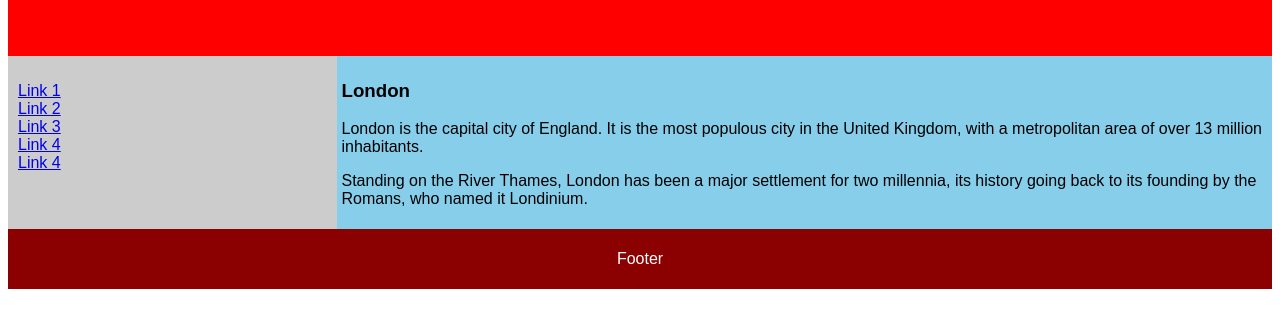
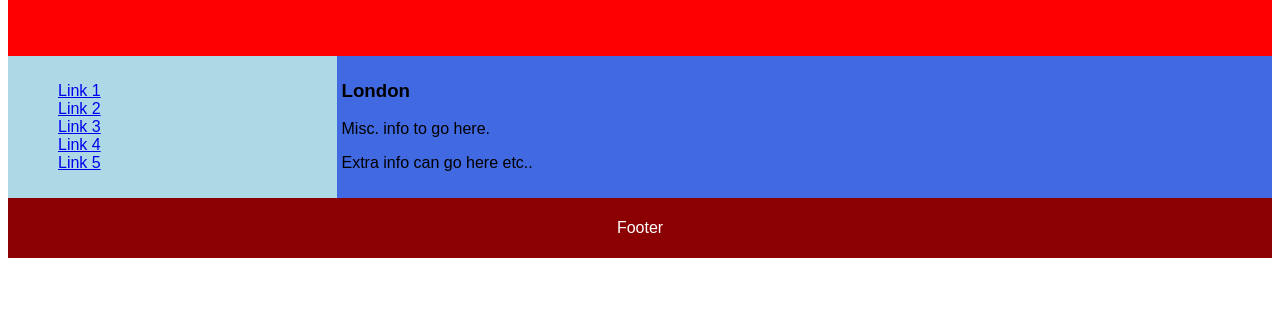
Before and after one commit to maxistu/Music-and-Audio, a plain HTML site: page index.html in a window 1280 px wide. Shown: the part 292-620 px from the top of the page. Drawn offline with Linux system fonts and the light colour scheme.

Commit message:
Update index.html

```diff
--- a/index.html
+++ b/index.html
@@ -33,14 +33,14 @@ nav {
   -webkit-flex: 1;
   -ms-flex: 1;
   flex: 1;
-  background: #ccc;
+  background: lightblue;
   padding: 10px;
 }
 
 /* Style the list inside the menu */
 nav ul {
   list-style-type: none;
-  padding: 0;
+  padding: 5;
 }
 
 /* Style the content */
@@ -48,7 +48,7 @@ article {
   -webkit-flex: 3;
   -ms-flex: 3;
   flex: 3;
-  background-color: skyblue;
+  background-color: royalblue;
   padding: 5px;
 }
 
@@ -87,14 +87,14 @@ footer {
       <li><a href="https://musicmaster.w3spaces.com/draganddrop_4.html">Link 2</a></li>
       <li><a href="https://musicmaster.w3spaces.com/table1.html">Link 3</a></li>
       <li><a href="https://musicmaster.w3spaces.com/table_map_1.html">Link 4</a></li>
-      <li><a href="https://musicmaster.w3spaces.com/grid_beat.html">Link 4</a></li>
+      <li><a href="https://musicmaster.w3spaces.com/grid_beat.html">Link 5</a></li>
     </ul>
   </nav>
 
   <article>
     <h1>London</h1>
-    <p>London is the capital city of England. It is the most populous city in the  United Kingdom, with a metropolitan area of over 13 million inhabitants.</p>
-    <p>Standing on the River Thames, London has been a major settlement for two millennia, its history going back to its founding by the Romans, who named it Londinium.</p>
+    <p>Misc. info to go here.</p>
+    <p>Extra info can go here etc..</p>
   </article>
 </section>
 
```
